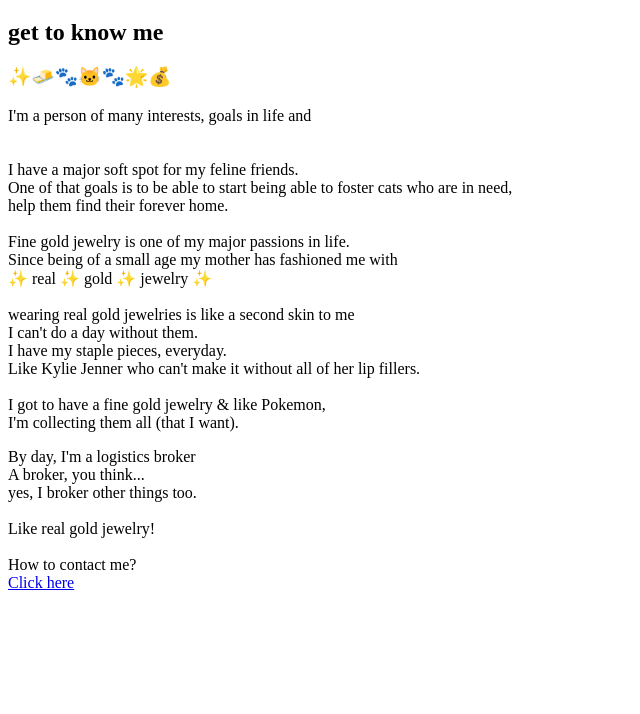
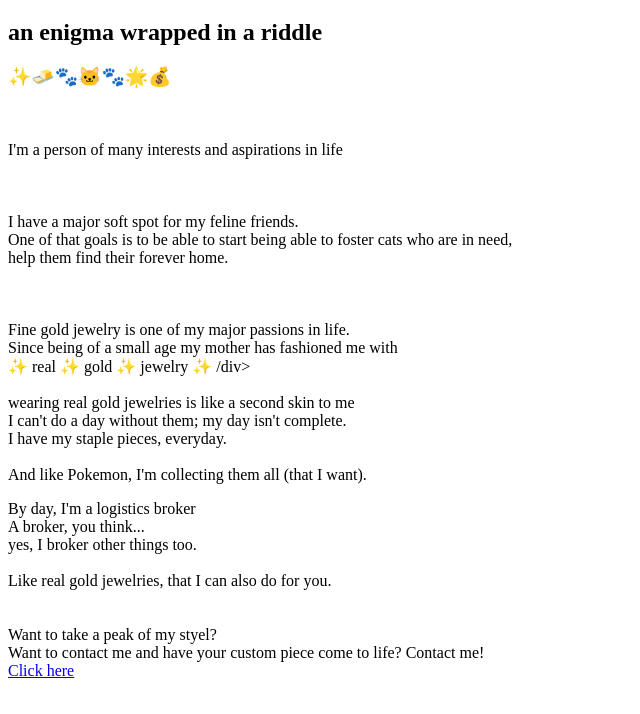
Before and after one commit to hkl0217/self-introduction, a plain HTML site: page about.html in a window 1280 px wide. Shown: the part 62-776 px from the top of the page, without its empty margins (0-640 px from the left). Drawn offline with Linux system fonts and the light colour scheme.

Commit message:
Update about.html

```diff
--- a/about.html
+++ b/about.html
@@ -9,43 +9,50 @@
   </head>
   <body>
     <h1>✨🧈🐾🐱🐾🌟💰</h1>
-    <h2>get to know me</h2>
+    <h2>an enigma wrapped in a riddle</h2>
     <h3>✨🧈🐾🐱🐾🌟💰</h3>
     <section>
       <p>
-        I'm a person of many interests, goals in life and <br />
+        <br />
+       <div class="first"> I'm a person of many interests and aspirations in life </div><br />
         <br />
         <br />
-        I have a major soft spot for my feline friends. <br />
+        <div class="cats"> I have a major soft spot for my feline friends.  <br />
         One of that goals is to be able to start being able to foster cats who
         are in need, <br />
-        help them find their forever home.
+        help them find their forever home.</div>
         <br />
         <br />
-        Fine gold jewelry is one of my major passions in life. <br />
+        <br />
+        <div class="jewelry"> Fine gold jewelry is one of my major passions in life. <br />
         Since being of a small age my mother has fashioned me with <br />
-        ✨ real ✨ gold ✨ jewelry ✨ <br />
+        ✨ real ✨ gold ✨ jewelry ✨ /div> <br />
         <br />
         wearing real gold jewelries is like a second skin to me <br />
-        I can't do a day without them. <br />
+        I can't do a day without them; my day isn't complete. <br />
         I have my staple pieces, everyday.
         <br />
-        Like Kylie Jenner who can't make it without all of her lip fillers.
         <br />
+        And like Pokemon, I'm collecting them all (that I want).
         <br />
-        I got to have a fine gold jewelry & like Pokemon, <br />
-        I'm collecting them all (that I want). <br />
       </p>
-    </section>
     <p>
-      By day, I'm a logistics broker <br />
+        <div class="job">By day, I'm a logistics broker <br />
       A broker, you think...<br />
       yes, I broker other things too.<br />
       <br />
-      Like real gold jewelry!<br />
+      Like real gold jewelries, that I can also do for you.<br />
       <br />
-      How to contact me? <br />
+      <br />
+      </div>
+    </section>
+      <footer>
+       Want to take a peak of my styel? <br />
+       Want to contact me and have your custom piece come to life?
+       Contact me! <br />
       <a href="mailto:goldenpuurrrfection@gmail.com"> Click here </a>
+      </footer>
+
     </p>
   </body>
 </html>
```
